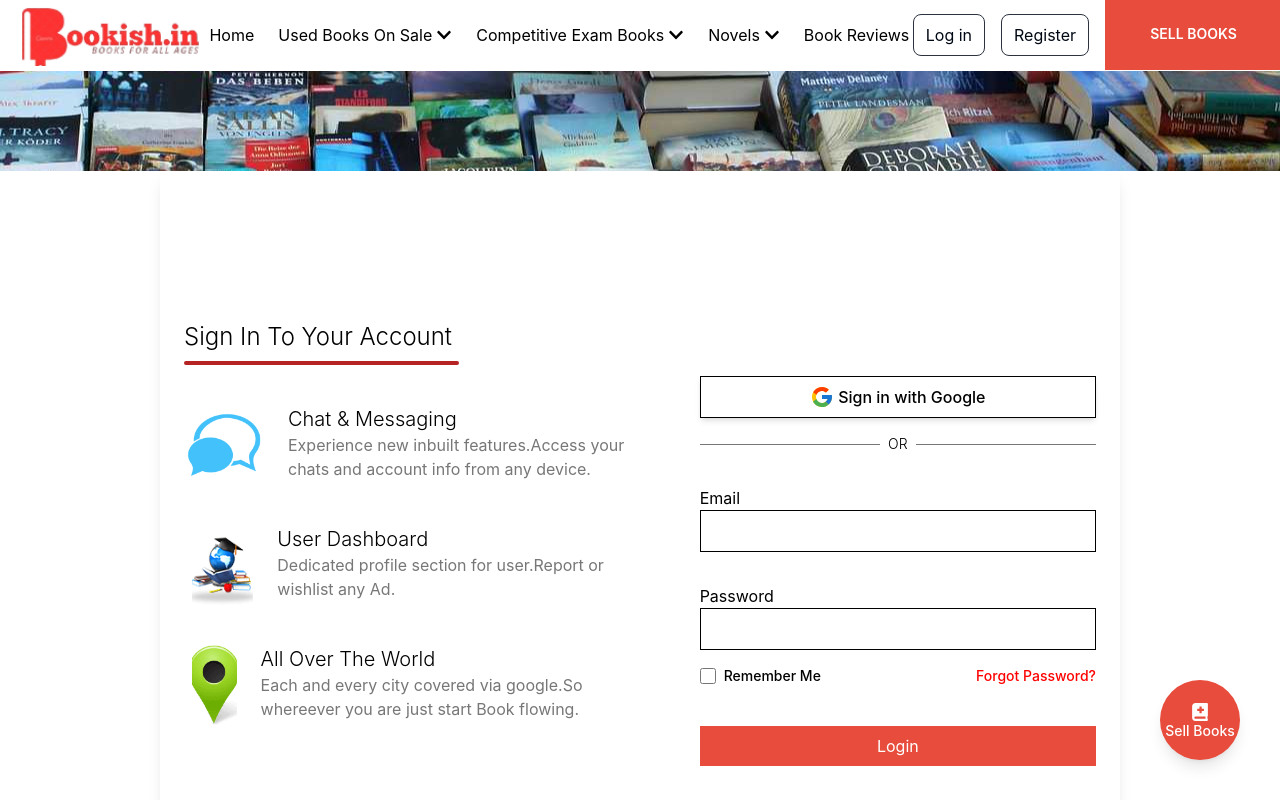
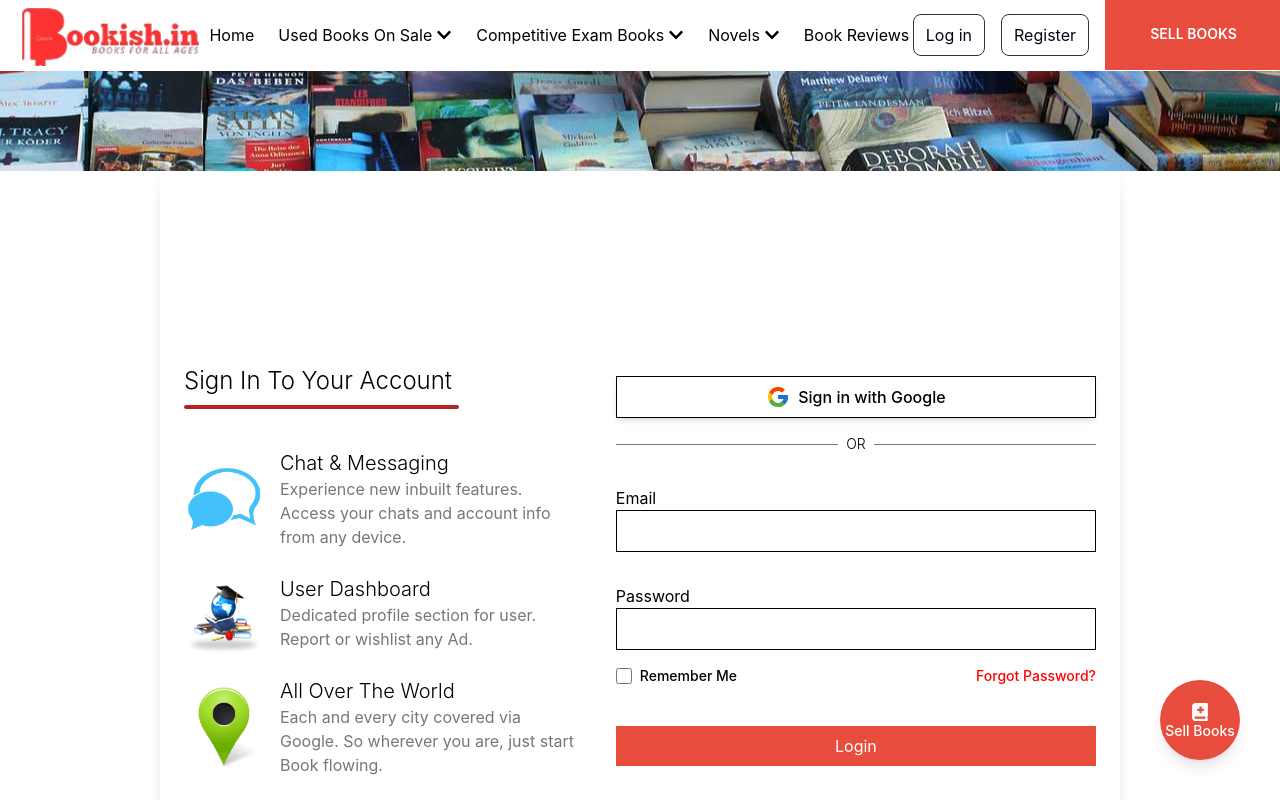
Before and after one commit to YaSi9R/boookish, a React (Create React App) app in the folder react-app/: page /login in a window 1280 px wide. Shown: the top 800 px of the page. Built offline with nearby package versions, Linux system fonts and the light colour scheme.

Commit message:
updating login page

```diff
--- a/react-app/src/Pages/Login.jsx
+++ b/react-app/src/Pages/Login.jsx
@@ -1,77 +1,65 @@
-import React from 'react'
+import React from "react";
 import bgImage from "../assets/Images/login.jpg";
 import chatImg from "../assets/Images/chat.png";
 import globalImg from "../assets/Images/global.png";
 import locationImg from "../assets/Images/location.png";
 import { FcGoogle } from "react-icons/fc";
 
-
 const Login = () => {
   return (
     <>
+      {/* Background Image Section */}
       <div
-        className="parallex section-padding relative w-full md:h-[100px] h-[100px] flex items-center justify-center"
+        className="parallex section-padding w-full h-[100px] flex items-center justify-center"
         style={{
           background: `rgba(0, 0, 0, 0) url(${bgImage}) center center no-repeat`,
-          WebkitBackgroundSize: "cover",
-          MozBackgroundSize: "cover",
-          OBackgroundSize: "cover",
           backgroundSize: "cover",
         }}
-      >
-
-      </div>
+      ></div>
 
       {/* Login container */}
-      <div className=' flex top-1/3 w-9/12  flex-row gap-[40px] p-6  bg-white justify-between items-center min-h-screen shadow-lg mx-auto'>
-        {/* left Part og login */}
-        <div className="h-[500px] w-[600px] flex flex-col ">
-          <h2 className="text-2xl font-light text-left">
-            Sign In To Your Account
-          </h2>
+      <div className="flex flex-col-reverse md:flex-row gap-10 md:gap-[40px] p-6 bg-white justify-between items-center min-h-screen shadow-lg mx-auto w-11/12 md:w-9/12">
+        {/* Left Section */}
+        <div className="max-w-full md:max-w-[600px] flex flex-col">
+          <h2 className="text-2xl font-light text-left">Sign In To Your Account</h2>
           <span className="w-[275px] h-[4px] bg-[#b62323] mt-2 rounded"></span>
 
-          <div className='flex flex-row gap-6 pt-10 w-full '>
-            <div className='w-[80px] h-[80px]'>
-              <img src={chatImg} alt="" />
+          <div className="flex flex-col gap-6 pt-10">
+            {/* Feature 1 */}
+            <div className="flex gap-4 items-center">
+              <img src={chatImg} alt="Chat" className="w-[60px] h-[60px] md:w-[80px] md:h-[80px]" />
+              <div>
+                <h2 className="text-lg md:text-xl text-black font-light">Chat & Messaging</h2>
+                <p className="text-[#777777] text-sm md:text-base">Experience new inbuilt features. Access your chats and account info from any device.</p>
+              </div>
             </div>
-            <div className='w-full flex-1'>
-              <h2 className='text-xl text-black font-light'>Chat & Messaging</h2>
-              <p className='text-[#777777] w-full'>Experience new inbuilt features.Access your chats and account info from any device.</p>
+
+            {/* Feature 2 */}
+            <div className="flex gap-4 items-center">
+              <img src={globalImg} alt="Dashboard" className="w-[60px] h-[60px] md:w-[80px] md:h-[80px]" />
+              <div>
+                <h2 className="text-lg md:text-xl text-black font-light">User Dashboard</h2>
+                <p className="text-[#777777] text-sm md:text-base">Dedicated profile section for user. Report or wishlist any Ad.</p>
+              </div>
             </div>
-          </div>
-          <div className='flex flex-row gap-6 pt-10 w-full'>
-            <div className='w-[80px] h-[80px] object-cover pl-2'>
-              <img src={globalImg} alt=""
-                className="w-[80px] h-[80px] object-cover  scale-140  " />
-            </div>
-            <div>
-              <h2 className='text-xl text-black font-light'>User Dashboard</h2>
-              <p className='text-[#777777] w-full'>Dedicated profile section for user.Report or wishlist any Ad.</p>
-            </div>
-          </div>
-          <div className='flex flex-row gap-6 pt-10 w-full'>
-            <div className='w-[80px] h-[80px] object-cover pl-2'>
-              <img src={locationImg} alt=""
-                className='w-[80px] h-[80px] object-cover scale-140' />
-            </div>
-            <div>
-              <h3 className='text-xl text-black font-light'>All Over The World</h3>
-              <p className='text-[#777777] w-full'>Each and every city covered via google.So whereever you are just start Book flowing.</p>
+
+            {/* Feature 3 */}
+            <div className="flex gap-4 items-center">
+              <img src={locationImg} alt="Global" className="w-[60px] h-[60px] md:w-[80px] md:h-[80px]" />
+              <div>
+                <h3 className="text-lg md:text-xl text-black font-light">All Over The World</h3>
+                <p className="text-[#777777] text-sm md:text-base">Each and every city covered via Google. So wherever you are, just start Book flowing.</p>
+              </div>
             </div>
           </div>
         </div>
 
-
-
-        {/* Right part of my login page */}
-        <div className="h-[500px] w-[500px] flex flex-col justify-center">
-          <button className="flex items-center justify-center gap-1 w-full py-2 border border-black  shadow-md text-black font-medium ">
-
+        {/* Right Section - Login Form */}
+        <div className="w-full max-w-[400px] md:max-w-[500px] flex flex-col">
+          <button className="flex items-center justify-center gap-2 w-full py-2 border border-black shadow-md text-black font-medium">
             <FcGoogle className="text-2xl" />
             Sign in with Google
           </button>
-
 
           <div className="flex items-center gap-2 w-full my-4">
             <span className="bg-[#777777] h-[1px] w-full"></span>
@@ -80,55 +68,40 @@ const Login = () => {
           </div>
 
           <form action="/login" className="">
-            <label htmlFor="email" className="block mt-4 font-normal">
-              Email
-            </label>
+            <label htmlFor="email" className="block mt-4 font-normal">Email</label>
             <input
               type="email"
               id="email"
               name="email"
               required
-              className="w-full p-2 border border-gray-300  "
+              className="w-full p-2 border border-gray-300"
             />
 
-            <label htmlFor="password" className="block mt-8  font-normal">
-              Password
-            </label>
+            <label htmlFor="password" className="block mt-8 font-normal">Password</label>
             <input
               type="password"
               id="password"
               name="password"
               required
-              className="w-full p-2 border border-gray-300  focus:outline-none focus:ring-2 focus:ring-red-500"
+              className="w-full p-2 border border-gray-300 focus:outline-none focus:ring-2 focus:ring-red-500"
             />
+
             <div className="flex items-center mt-4 justify-between w-full">
-              {/* Remember Me Checkbox */}
               <label className="flex items-center gap-2 text-gray-600 cursor-pointer">
                 <input type="checkbox" className="w-4 h-4 accent-red-500" />
                 <span className="text-sm font-medium">Remember Me</span>
               </label>
-
-              {/* Forgot Password Button */}
-              <button className="text-[#ff0000] font-medium text-sm hover:underline">
-                Forgot Password?
-              </button>
+              <button className="text-[#ff0000] font-medium text-sm hover:underline">Forgot Password?</button>
             </div>
 
-
-
-
-            <button
-              type="submit"
-              className="w-full bg-[#E74C3C] text-white py-2 mt-10 hover:bg-red-600 transition"
-            >
+            <button type="submit" className="w-full bg-[#E74C3C] text-white py-2 mt-10 hover:bg-red-600 transition">
               Login
             </button>
           </form>
         </div>
-
       </div>
     </>
-  )
-}
+  );
+};
 
-export default Login
+export default Login;
```
